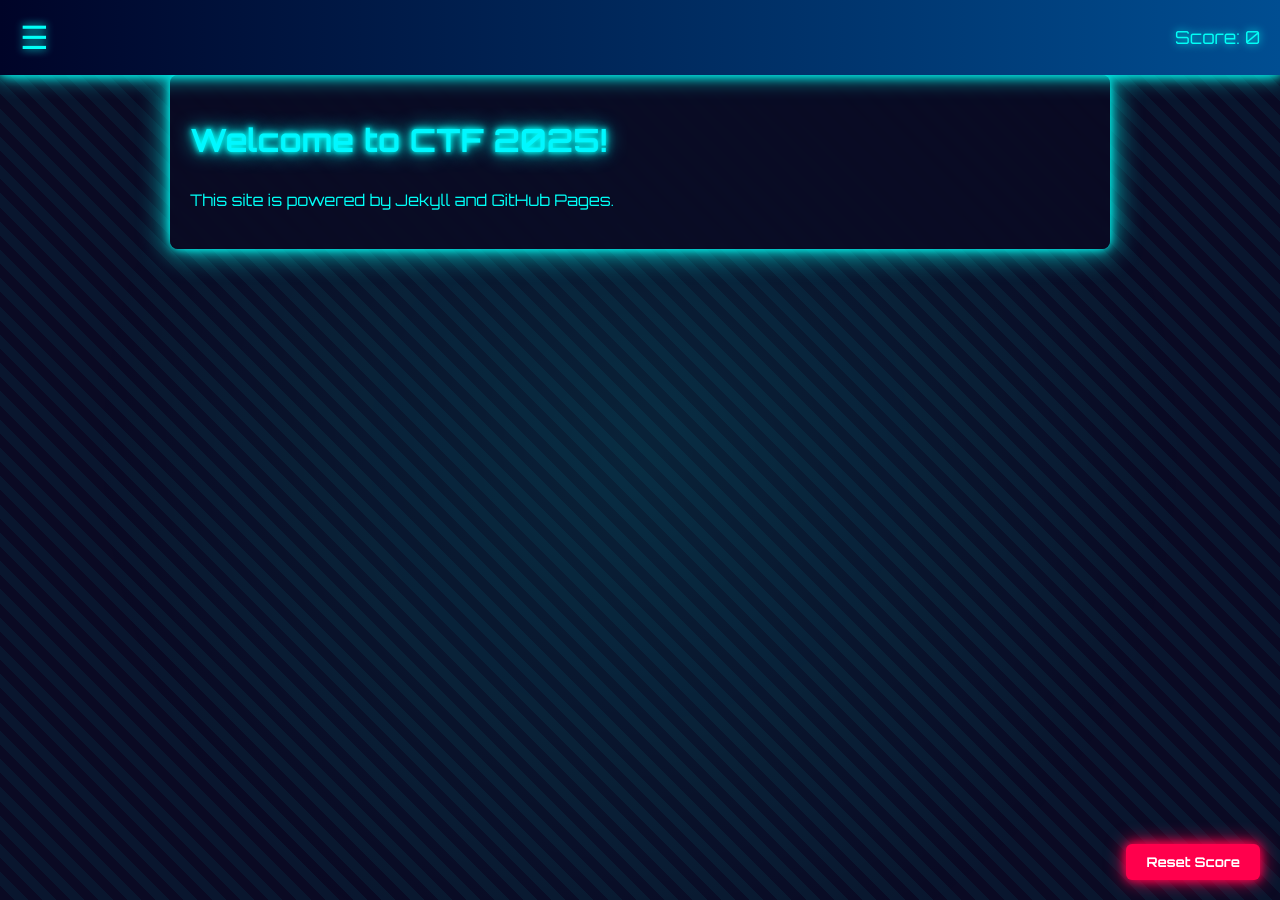
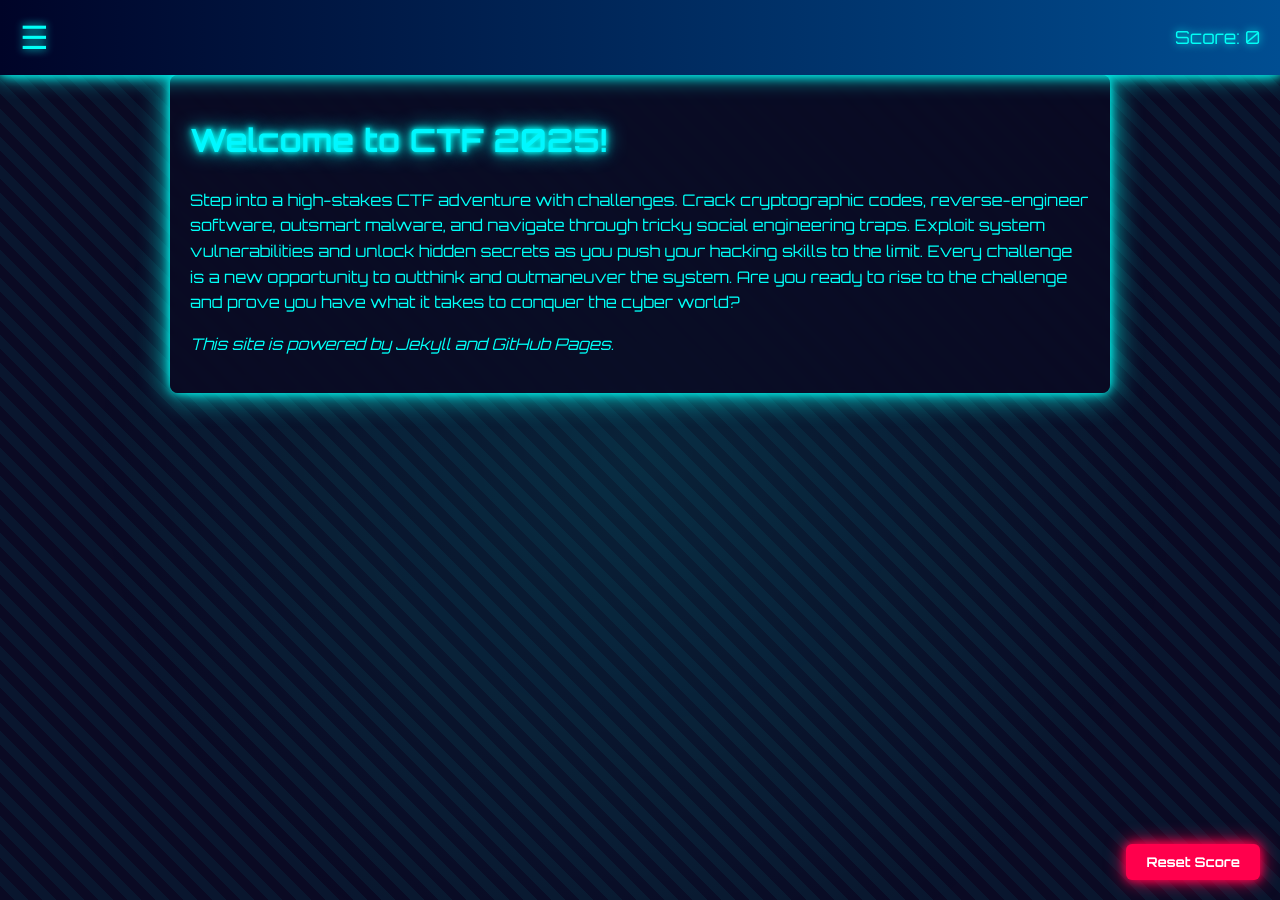
Before and after one commit to toni-graham/ctf2025, a Jekyll site: the page built from index.md, in a window 1280 px wide. Built offline with Jekyll 4.4.1, drawn with Linux system fonts in a browser that asks for light colours.

Commit message:
Update index.md

```diff
--- a/index.md
+++ b/index.md
@@ -5,4 +5,6 @@ title: Home
 
 # Welcome to CTF 2025!
 
-This site is powered by Jekyll and GitHub Pages.
+Step into a high-stakes CTF adventure with challenges. Crack cryptographic codes, reverse-engineer software, outsmart malware, and navigate through tricky social engineering traps. Exploit system vulnerabilities and unlock hidden secrets as you push your hacking skills to the limit. Every challenge is a new opportunity to outthink and outmaneuver the system. Are you ready to rise to the challenge and prove you have what it takes to conquer the cyber world?
+
+_This site is powered by Jekyll and GitHub Pages._
```
